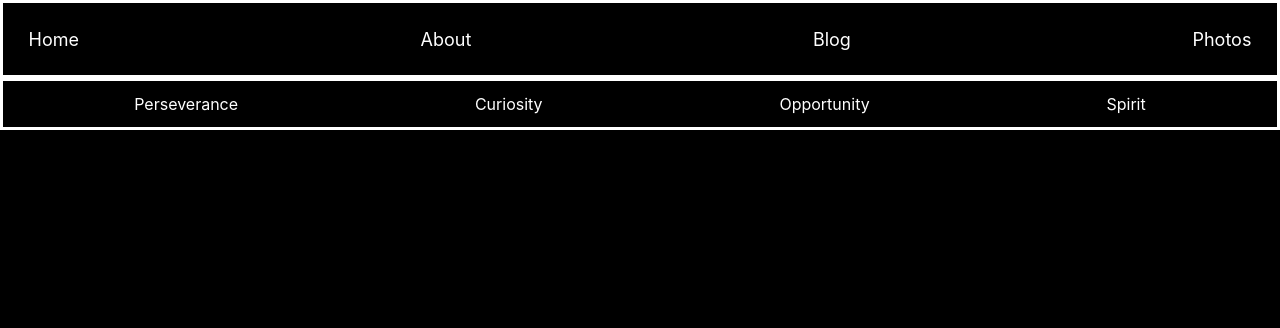
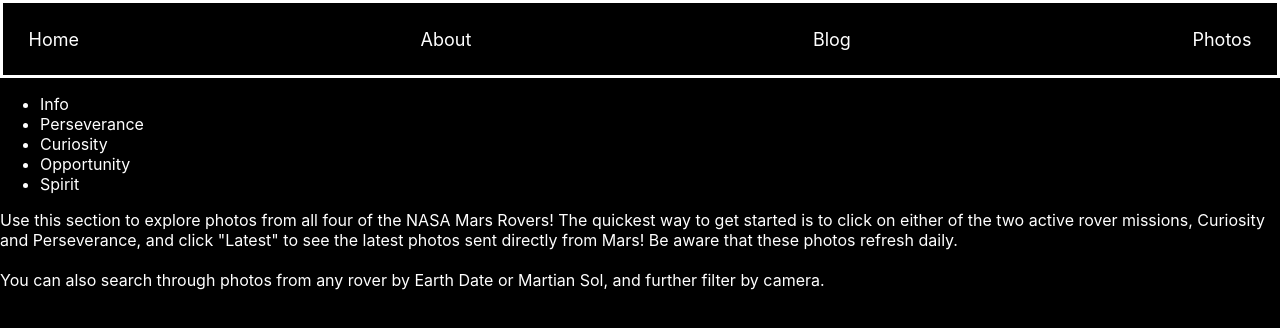
Before and after one commit to JacquelineQ/latestFromMars, a React (Create React App) app: page /photos/photos in a window 1280 px wide. Shown: the top 328 px of the page. Built offline with nearby package versions, Linux system fonts and the light colour scheme.

Commit message:
add Tabs code

```diff
--- a/src/photos/Photos.js
+++ b/src/photos/Photos.js
@@ -1,19 +1,145 @@
 import React from "react";
-import { Link, Outlet } from "react-router-dom";
-
+import { Tab, Tabs, TabList, TabPanel } from 'react-tabs';
+import PerseveranceLatest from "./PerseveranceLatest.js";
+import PerseveranceEarth from "./PerseveranceEarth.js";
+import PerseveranceSol from "./PerseveranceSol.js";
+import CuriosityLatest from "./CuriosityLatest.js";
+import CuriosityEarth from "./CuriosityEarth.js";
+import CuriositySol from "./CuriositySol.js";
+import OpportunityEarth from "./OpportunityEarth.js";
+import OpportunitySol from "./OpportunitySol.js";
+import SpiritEarth from "./SpiritEarth.js";
+import SpiritSol from "./SpiritSol.js";
+import PhotosInfo from "./PhotosInfo.js";
+import PerseveranceInfo from "./PerseveranceInfo.js";
+import CuriosityInfo from "./CuriosityInfo.js";
+import OpportunityInfo from "./OpportunityInfo.js";
+import SpiritInfo from "./SpiritInfo.js";
 
 function Photos() {
     return (
-       <>
-       <div className="photosNav">
-            <Link to="perseverance">Perseverance</Link>
-            <Link to="curiosity">Curiosity</Link>
-            <Link to="opportunity">Opportunity</Link>
-            <Link to="spirit">Spirit</Link>
-      </div>
+        <>
+        <Tabs>
+            {/* First nav bar  */}
+            <TabList className="navBar">
+                <Tab className="tab">Info</Tab>
+                <Tab className="tab">Perseverance</Tab>
+                <Tab className="tab">Curiosity</Tab>
+                <Tab className="tab">Opportunity</Tab>
+                <Tab className="tab">Spirit</Tab>
+        </TabList>
 
-       <Outlet />
-       </>
+        <TabPanel>
+            <PhotosInfo />
+        </TabPanel>
+
+
+        {/* Perseverance nav bar  */}
+        <TabPanel>
+            <Tabs>
+                <TabList className="navBar">
+                    <Tab className="tab">Info</Tab>
+                    <Tab className="tab">Latest</Tab>
+                    <Tab className="tab">Search by Earth Date</Tab>
+                    <Tab className="tab">Search by Martian Sol</Tab>
+                </TabList>
+
+            <TabPanel>
+                <PerseveranceInfo />
+            </TabPanel>
+            <TabPanel>
+                <PerseveranceLatest />
+            </TabPanel>
+            <TabPanel>
+                <PerseveranceEarth />
+            </TabPanel>
+            <TabPanel>
+                <PerseveranceSol />
+            </TabPanel>
+
+            </Tabs>
+        </TabPanel>
+
+
+
+        {/* Curiosity Nav Bar  */}
+
+        <TabPanel>
+            <Tabs>
+                <TabList className="navBar">
+                    <Tab className="tab">Info</Tab>
+                    <Tab className="tab">Latest</Tab>
+                    <Tab className="tab">Search by Earth Date</Tab>
+                    <Tab className="tab">Search by Martian Sol</Tab>
+                </TabList>
+
+                <TabPanel>
+                   <CuriosityInfo />
+                </TabPanel>
+                <TabPanel>
+                    <CuriosityLatest />
+                </TabPanel>
+                <TabPanel>
+                    <CuriosityEarth />
+                </TabPanel>
+                <TabPanel>
+                    <CuriositySol />
+                </TabPanel>
+
+            </Tabs>
+        </TabPanel>
+
+        {/* Opportunity Nav Bar  */}
+
+        <TabPanel>
+            <Tabs>
+                <TabList className="navBar">
+                    <Tab className="tab">Info</Tab>
+                    <Tab className="tab">Search by Earth Date</Tab>
+                    <Tab className="tab">Search by Martian Sol</Tab>
+                </TabList>
+
+                <TabPanel>
+                    <OpportunityInfo />
+
+                </TabPanel>
+                <TabPanel>
+                    <OpportunityEarth />
+                </TabPanel>
+                <TabPanel>
+                    <OpportunitySol />
+                </TabPanel>
+
+            </Tabs>
+        </TabPanel>
+
+        {/* Spirit Nav Bar  */}
+
+        <TabPanel>
+            <Tabs>
+                <TabList className="navBar">
+                    <Tab className="tab">Info</Tab>
+                    <Tab className="tab">Search by Earth Date</Tab>
+                    <Tab className="tab">Search by Martian Sol</Tab>
+                </TabList>
+
+                <TabPanel>
+                    <SpiritInfo />
+                </TabPanel>
+                <TabPanel>
+                    <SpiritEarth />
+                </TabPanel>
+                <TabPanel>
+                    <SpiritSol />
+                </TabPanel>
+
+            </Tabs>
+        </TabPanel>
+
+        </Tabs>
+
+
+        </>
     )
 }
 
```
